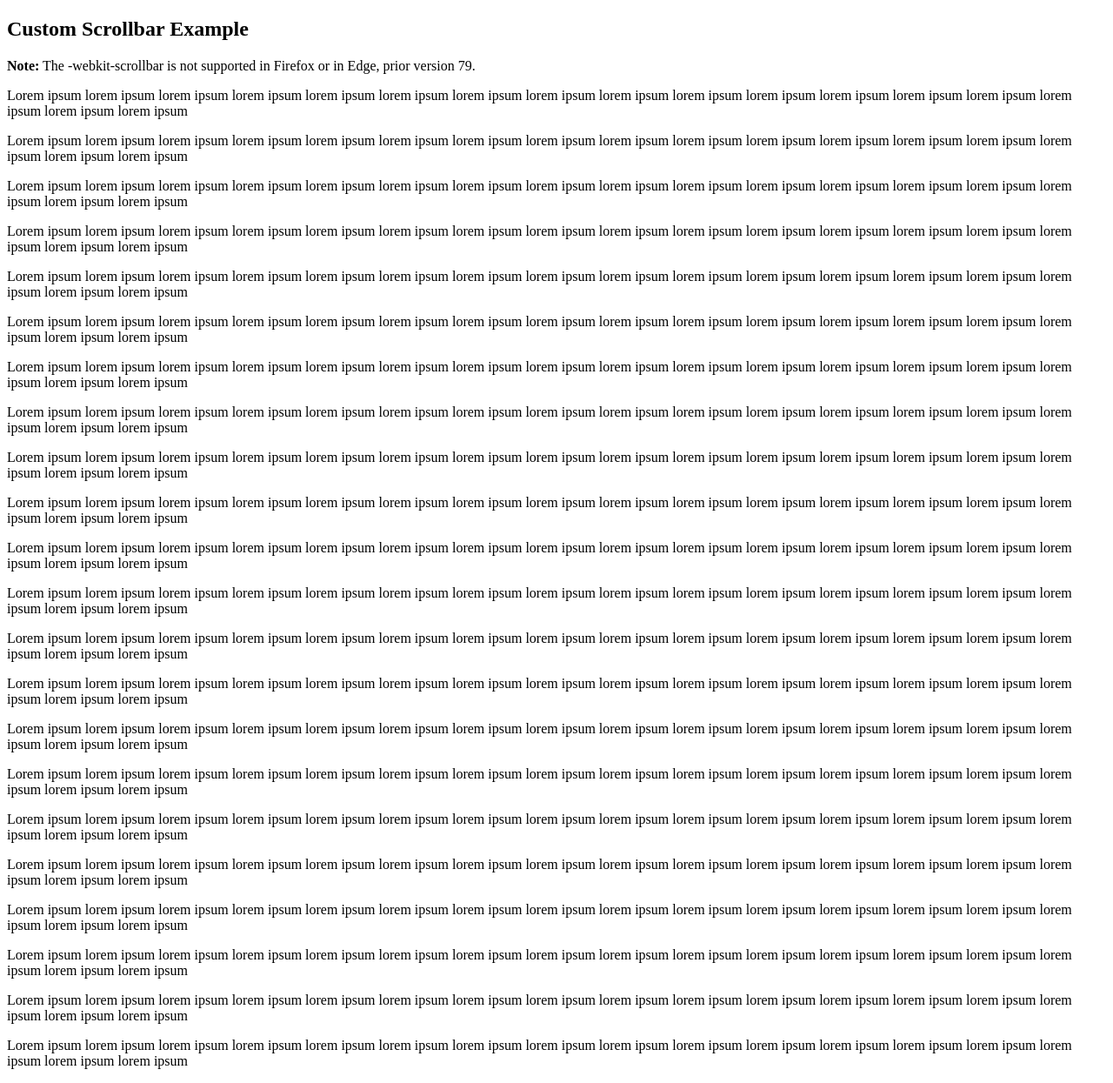
After one commit to Danilouran01/gestionAmbientes-Backend, a PHP site: page /Vistas/componentes/elementosEstaticosAmbiente.php in a window 1280 px wide. The commit adds this page. Shown: the whole page at 87% size. Run offline with PHP 8.4, Linux system fonts and the light colour scheme.

Commit message:
Frontend 1.01

```diff
--- /dev/null
+++ b/Vistas/componentes/elementosEstaticosAmbiente.php
@@ -0,0 +1,40 @@
+<!DOCTYPE html>
+<html>
+<head>
+<meta name="viewport" content="width=device-width, initial-scale=1">
+<style>
+
+</style>
+</head>
+
+<body>
+
+<h2>Custom Scrollbar Example</h2>
+
+<p><strong>Note:</strong> The -webkit-scrollbar is not supported in Firefox or in Edge, prior version 79.</p>
+
+<p>Lorem ipsum lorem ipsum lorem ipsum lorem ipsum lorem ipsum lorem ipsum lorem ipsum lorem ipsum lorem ipsum lorem ipsum lorem ipsum lorem ipsum lorem ipsum lorem ipsum lorem ipsum lorem ipsum lorem ipsum </p>
+<p>Lorem ipsum lorem ipsum lorem ipsum lorem ipsum lorem ipsum lorem ipsum lorem ipsum lorem ipsum lorem ipsum lorem ipsum lorem ipsum lorem ipsum lorem ipsum lorem ipsum lorem ipsum lorem ipsum lorem ipsum </p>
+<p>Lorem ipsum lorem ipsum lorem ipsum lorem ipsum lorem ipsum lorem ipsum lorem ipsum lorem ipsum lorem ipsum lorem ipsum lorem ipsum lorem ipsum lorem ipsum lorem ipsum lorem ipsum lorem ipsum lorem ipsum </p>
+<p>Lorem ipsum lorem ipsum lorem ipsum lorem ipsum lorem ipsum lorem ipsum lorem ipsum lorem ipsum lorem ipsum lorem ipsum lorem ipsum lorem ipsum lorem ipsum lorem ipsum lorem ipsum lorem ipsum lorem ipsum </p>
+<p>Lorem ipsum lorem ipsum lorem ipsum lorem ipsum lorem ipsum lorem ipsum lorem ipsum lorem ipsum lorem ipsum lorem ipsum lorem ipsum lorem ipsum lorem ipsum lorem ipsum lorem ipsum lorem ipsum lorem ipsum </p>
+<p>Lorem ipsum lorem ipsum lorem ipsum lorem ipsum lorem ipsum lorem ipsum lorem ipsum lorem ipsum lorem ipsum lorem ipsum lorem ipsum lorem ipsum lorem ipsum lorem ipsum lorem ipsum lorem ipsum lorem ipsum </p>
+<p>Lorem ipsum lorem ipsum lorem ipsum lorem ipsum lorem ipsum lorem ipsum lorem ipsum lorem ipsum lorem ipsum lorem ipsum lorem ipsum lorem ipsum lorem ipsum lorem ipsum lorem ipsum lorem ipsum lorem ipsum </p>
+<p>Lorem ipsum lorem ipsum lorem ipsum lorem ipsum lorem ipsum lorem ipsum lorem ipsum lorem ipsum lorem ipsum lorem ipsum lorem ipsum lorem ipsum lorem ipsum lorem ipsum lorem ipsum lorem ipsum lorem ipsum </p>
+<p>Lorem ipsum lorem ipsum lorem ipsum lorem ipsum lorem ipsum lorem ipsum lorem ipsum lorem ipsum lorem ipsum lorem ipsum lorem ipsum lorem ipsum lorem ipsum lorem ipsum lorem ipsum lorem ipsum lorem ipsum </p>
+<p>Lorem ipsum lorem ipsum lorem ipsum lorem ipsum lorem ipsum lorem ipsum lorem ipsum lorem ipsum lorem ipsum lorem ipsum lorem ipsum lorem ipsum lorem ipsum lorem ipsum lorem ipsum lorem ipsum lorem ipsum </p>
+<p>Lorem ipsum lorem ipsum lorem ipsum lorem ipsum lorem ipsum lorem ipsum lorem ipsum lorem ipsum lorem ipsum lorem ipsum lorem ipsum lorem ipsum lorem ipsum lorem ipsum lorem ipsum lorem ipsum lorem ipsum </p>
+<p>Lorem ipsum lorem ipsum lorem ipsum lorem ipsum lorem ipsum lorem ipsum lorem ipsum lorem ipsum lorem ipsum lorem ipsum lorem ipsum lorem ipsum lorem ipsum lorem ipsum lorem ipsum lorem ipsum lorem ipsum </p>
+<p>Lorem ipsum lorem ipsum lorem ipsum lorem ipsum lorem ipsum lorem ipsum lorem ipsum lorem ipsum lorem ipsum lorem ipsum lorem ipsum lorem ipsum lorem ipsum lorem ipsum lorem ipsum lorem ipsum lorem ipsum </p>
+<p>Lorem ipsum lorem ipsum lorem ipsum lorem ipsum lorem ipsum lorem ipsum lorem ipsum lorem ipsum lorem ipsum lorem ipsum lorem ipsum lorem ipsum lorem ipsum lorem ipsum lorem ipsum lorem ipsum lorem ipsum </p>
+<p>Lorem ipsum lorem ipsum lorem ipsum lorem ipsum lorem ipsum lorem ipsum lorem ipsum lorem ipsum lorem ipsum lorem ipsum lorem ipsum lorem ipsum lorem ipsum lorem ipsum lorem ipsum lorem ipsum lorem ipsum </p>
+<p>Lorem ipsum lorem ipsum lorem ipsum lorem ipsum lorem ipsum lorem ipsum lorem ipsum lorem ipsum lorem ipsum lorem ipsum lorem ipsum lorem ipsum lorem ipsum lorem ipsum lorem ipsum lorem ipsum lorem ipsum </p>
+<p>Lorem ipsum lorem ipsum lorem ipsum lorem ipsum lorem ipsum lorem ipsum lorem ipsum lorem ipsum lorem ipsum lorem ipsum lorem ipsum lorem ipsum lorem ipsum lorem ipsum lorem ipsum lorem ipsum lorem ipsum </p>
+<p>Lorem ipsum lorem ipsum lorem ipsum lorem ipsum lorem ipsum lorem ipsum lorem ipsum lorem ipsum lorem ipsum lorem ipsum lorem ipsum lorem ipsum lorem ipsum lorem ipsum lorem ipsum lorem ipsum lorem ipsum </p>
+<p>Lorem ipsum lorem ipsum lorem ipsum lorem ipsum lorem ipsum lorem ipsum lorem ipsum lorem ipsum lorem ipsum lorem ipsum lorem ipsum lorem ipsum lorem ipsum lorem ipsum lorem ipsum lorem ipsum lorem ipsum </p>
+<p>Lorem ipsum lorem ipsum lorem ipsum lorem ipsum lorem ipsum lorem ipsum lorem ipsum lorem ipsum lorem ipsum lorem ipsum lorem ipsum lorem ipsum lorem ipsum lorem ipsum lorem ipsum lorem ipsum lorem ipsum </p>
+<p>Lorem ipsum lorem ipsum lorem ipsum lorem ipsum lorem ipsum lorem ipsum lorem ipsum lorem ipsum lorem ipsum lorem ipsum lorem ipsum lorem ipsum lorem ipsum lorem ipsum lorem ipsum lorem ipsum lorem ipsum </p>
+<p>Lorem ipsum lorem ipsum lorem ipsum lorem ipsum lorem ipsum lorem ipsum lorem ipsum lorem ipsum lorem ipsum lorem ipsum lorem ipsum lorem ipsum lorem ipsum lorem ipsum lorem ipsum lorem ipsum lorem ipsum </p>
+
+</body>
+</html>
```
Also changed, not shown: index.html (+21 -5 lines), style.css (+25 -1 lines), Vistas/vistaRol.php (added), scroll.png (added), scroll.svg (added), 1 other file.
